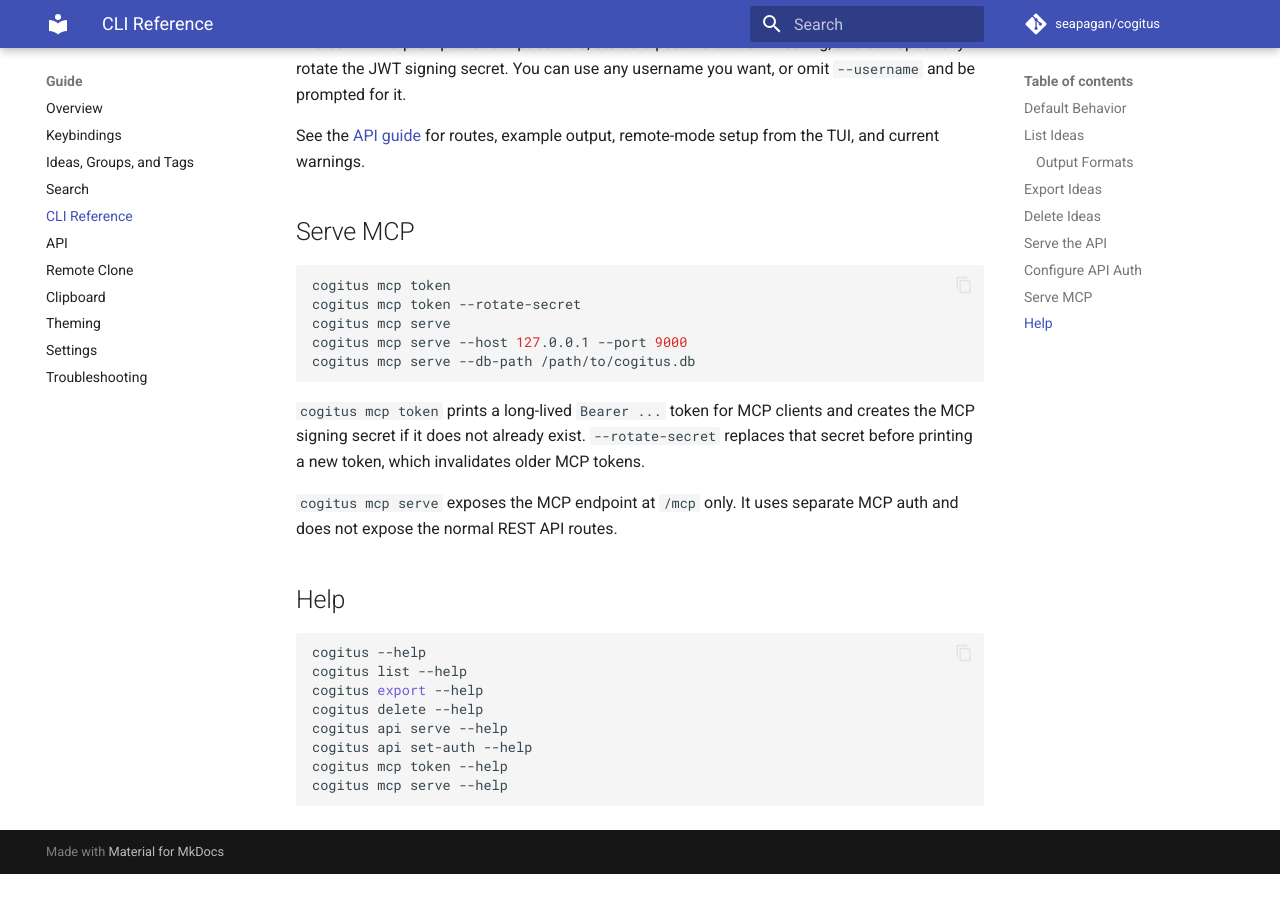
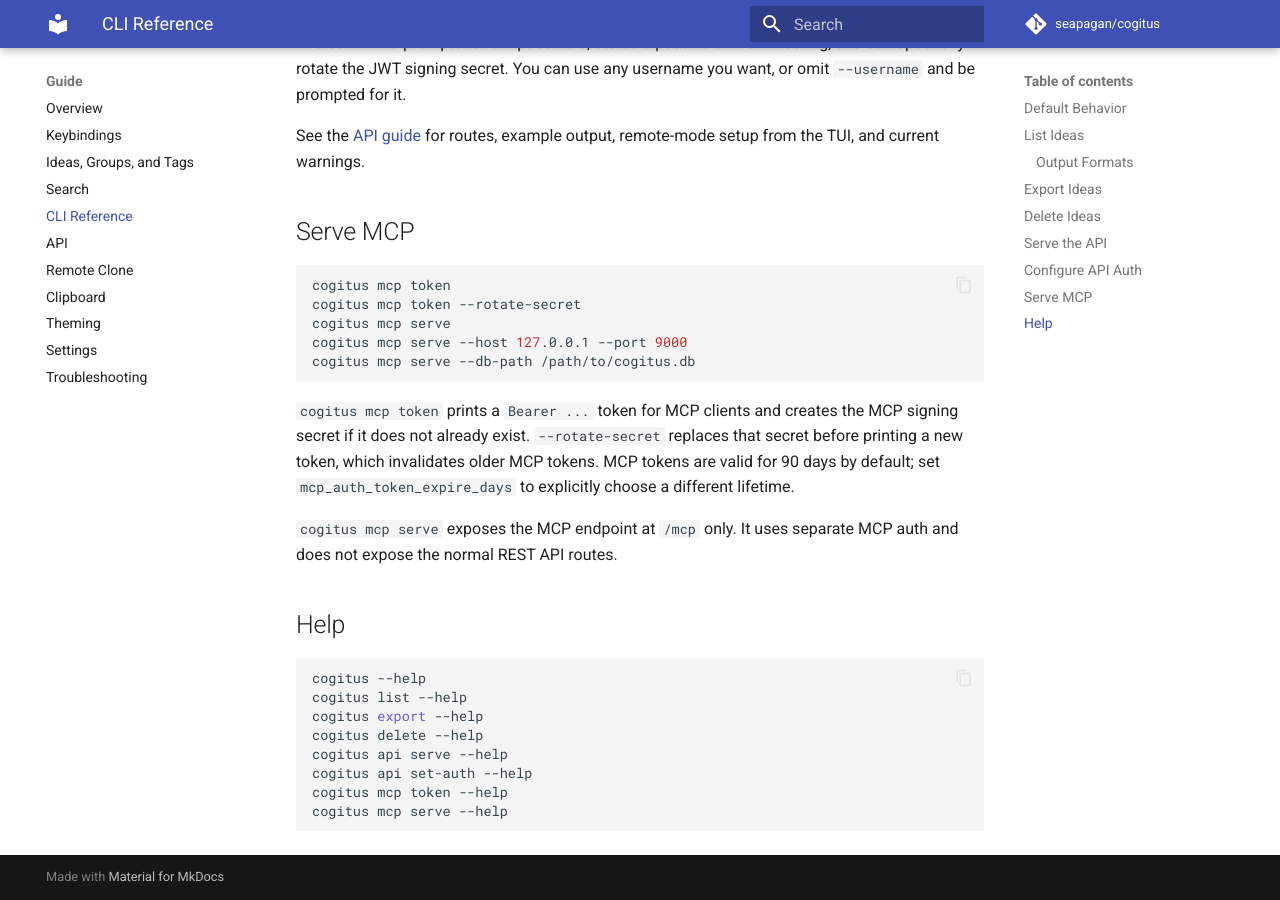
Before and after one commit to seapagan/cogitus, an MkDocs documentation site: the page built from docs/user-guide/cli.md, in a window 1280 px wide and 900 px high, scrolled down 1722 px. Built offline with MkDocs 1.6.1 and Material for MkDocs 9.7.7, drawn with Linux system fonts in a browser that asks for light colours; comment, search, counter and statistics services are not loaded; before the commit the page ends 2596 px from its top, so only the background shows below that.

Commit message:
fix: shorten default MCP token lifetime
Signed-off-by: Grant Ramsay <seapagan@gmail.com>

````diff
--- a/docs/user-guide/cli.md
+++ b/docs/user-guide/cli.md
@@ -86,10 +86,11 @@
 cogitus mcp serve --db-path /path/to/cogitus.db
 ```
 
-`cogitus mcp token` prints a long-lived `Bearer ...` token for MCP clients and
-creates the MCP signing secret if it does not already exist. `--rotate-secret`
+`cogitus mcp token` prints a `Bearer ...` token for MCP clients and creates
+the MCP signing secret if it does not already exist. `--rotate-secret`
 replaces that secret before printing a new token, which invalidates older MCP
-tokens.
+tokens. MCP tokens are valid for 90 days by default; set
+`mcp_auth_token_expire_days` to explicitly choose a different lifetime.
 
 `cogitus mcp serve` exposes the MCP endpoint at `/mcp` only. It uses separate
 MCP auth and does not expose the normal REST API routes.
````
Also changed, not shown: docs/user-guide/api.md (+4 -2 lines), docs/user-guide/settings.md (+2 -2 lines), 3 other files.
